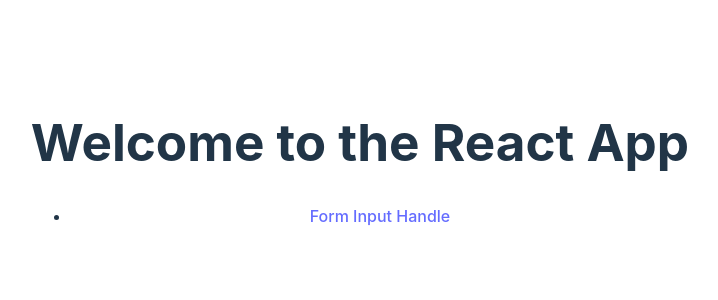
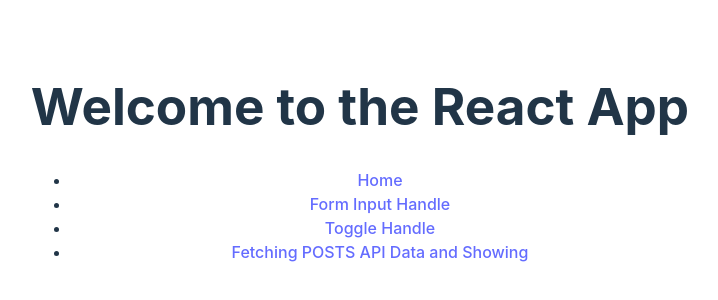
Before and after one commit to TanmayKolase/React, a React (Vite) app in the folder app/: page / in a window 1280 px wide. Shown: the part 238-538 px from the top of the page, without its empty margins (280-998 px from the left). Built offline with nearby package versions, Linux system fonts and the light colour scheme.

Commit message:
Create toggle handle

```diff
--- a/app/package.json
+++ b/app/package.json
@@ -10,6 +10,7 @@
     "preview": "vite preview"
   },
   "dependencies": {
+    "axios": "^1.7.7",
     "react": "^18.3.1",
     "react-dom": "^18.3.1",
     "react-hook-form": "^7.43.9",
--- a/app/src/App.jsx
+++ b/app/src/App.jsx
@@ -6,7 +6,8 @@
   NavLink,
 } from "react-router-dom";
 import FormInputHandle from "./components/FormInputHandle";
-
+import ToggleHandle from "./components/ToggleHandle";
+import FetchingAPIData from "./components/FetchingAPIData";
 function App() {
   return (
     <>
@@ -16,13 +17,26 @@
           <nav>
             <ul>
               <li>
+                <NavLink to="/">Home</NavLink>
+              </li>
+              <li>
                 <NavLink to="/formInputHandle">Form Input Handle</NavLink>
+              </li>
+              <li>
+                <NavLink to="/toggleHandle">Toggle Handle</NavLink>
+              </li>
+              <li>
+                <NavLink to="/fetchingAPIData">
+                  Fetching POSTS API Data and Showing
+                </NavLink>
               </li>
             </ul>
           </nav>
 
           <Routes>
             <Route path="/formInputHandle" element={<FormInputHandle />} />
+            <Route path="/toggleHandle" element={<ToggleHandle />} />
+            <Route path="/fetchingAPIData" element={<FetchingAPIData />} />
           </Routes>
         </div>
       </Router>
--- /dev/null
+++ b/app/src/components/FetchingAPIData.jsx
@@ -0,0 +1,37 @@
+import React, { useState, useEffect } from "react";
+import axios from "axios";
+
+const FetchingAPIData = () => {
+  const [data, setData] = useState([]);
+  const [loading, setLoading] = useState(true);
+  const [error, setError] = useState(null);
+
+  useEffect(() => {
+    axios
+      .get("https://jsonplaceholder.typicode.com/posts")
+      .then((response) => {
+        setData(response.data);
+        setLoading(false);
+      })
+      .catch((error) => {
+        setError(error);
+        setLoading(false);
+      });
+  }, []);
+
+  if (loading) return <p>Loading...</p>;
+  if (error) return <p>Error: {error.message}</p>;
+
+  return (
+    <>
+      <h1>Posts</h1>
+      <ul>
+        {data.map((post) => {
+          return <li key={post.id}>{post.title}</li>;
+        })}
+      </ul>
+    </>
+  );
+};
+
+export default FetchingAPIData;
```
Also changed, not shown: 1 other file (tests, documents, lock files or other folders).
